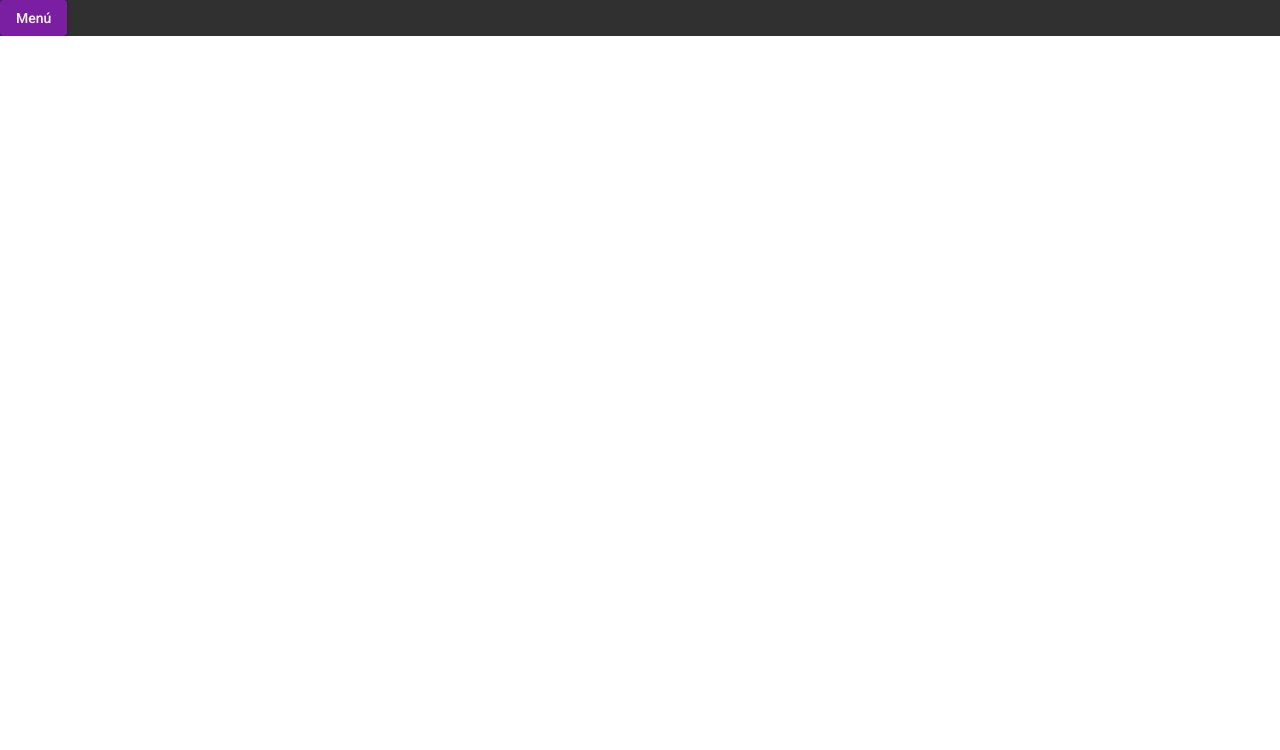
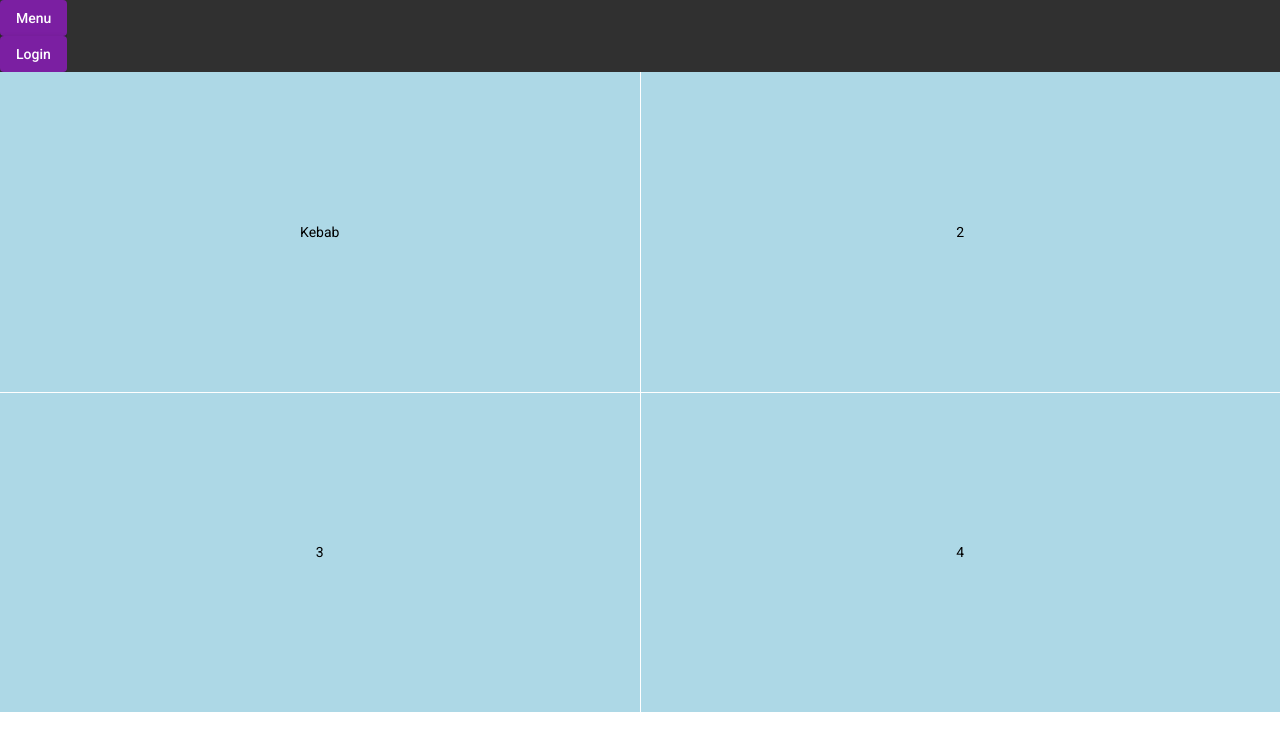
Before and after one commit to davidAldaz/AthanasiaFrontEnd, an Angular app: page /home in a window 1280 px wide. Before the commit this address led to /. Shown: the top 750 px of the page. Built offline with nearby package versions, Linux system fonts and the light colour scheme.

Commit message:
Works, for the moment...

```diff
--- a/src/app/Components/client/client.component.html
+++ /dev/null
@@ -1 +0,0 @@
-<p>client works!</p>
--- a/src/app/Components/client/client.component.ts
+++ /dev/null
@@ -1,15 +0,0 @@
-import { Component, OnInit } from '@angular/core';
-
-@Component({
-  selector: 'app-client',
-  templateUrl: './client.component.html',
-  styleUrls: ['./client.component.scss']
-})
-export class ClientComponent implements OnInit {
-
-  constructor() { }
-
-  ngOnInit(): void {
-  }
-
-}
--- /dev/null
+++ b/src/app/Components/home/home.component.html
@@ -0,0 +1,6 @@
+<mat-grid-list cols="2" rowHeight="2:1">
+    <mat-grid-tile>Kebab</mat-grid-tile>
+    <mat-grid-tile>2</mat-grid-tile>
+    <mat-grid-tile>3</mat-grid-tile>
+    <mat-grid-tile>4</mat-grid-tile>
+</mat-grid-list>
--- /dev/null
+++ b/src/app/Components/home/home.component.scss
@@ -0,0 +1,9 @@
+mat-grid-tile {
+    display: flex;
+    flex-wrap: wrap;
+    width: 100%;
+    background: lightblue;
+}
+mat-grid-tile{
+    flex-basis: 100px;
+}
--- /dev/null
+++ b/src/app/Components/home/home.component.ts
@@ -0,0 +1,15 @@
+import { Component, OnInit } from '@angular/core';
+
+@Component({
+  selector: 'app-home',
+  templateUrl: './home.component.html',
+  styleUrls: ['./home.component.scss']
+})
+export class HomeComponent implements OnInit {
+
+  constructor() { }
+
+  ngOnInit(): void {
+  }
+
+}
--- /dev/null
+++ b/src/app/Components/login/login.component.html
@@ -0,0 +1,23 @@
+<mat-card>
+    <mat-card-title>Login</mat-card-title>
+    <mat-card-content>
+        <form>
+            <p>
+                <mat-form-field>
+                    <input type="text" formControlName="email" matInput
+                    placeholder="Email">
+                </mat-form-field>
+            </p>
+            <p>
+                <mat-form-field>
+                    <input type="password" formControlName="password" matInput
+                    placeholder="Passsword">
+                </mat-form-field>
+            </p>
+            <div>
+                <button type="submit" mat-raised-button
+                >Iniciar sesión</button>
+            </div>
+    </form>
+    </mat-card-content>
+</mat-card>
--- /dev/null
+++ b/src/app/Components/login/login.component.ts
@@ -0,0 +1,15 @@
+import { Component, OnInit } from '@angular/core';
+
+@Component({
+  selector: 'app-login',
+  templateUrl: './login.component.html',
+  styleUrls: ['./login.component.scss']
+})
+export class LoginComponent implements OnInit {
+
+  constructor() { }
+
+  ngOnInit(): void {
+  }
+
+}
--- a/src/app/app-routing.module.ts
+++ b/src/app/app-routing.module.ts
@@ -1,8 +1,13 @@
 import { NgModule } from '@angular/core';
 import { RouterModule, Routes } from '@angular/router';
 import { NewSaleComponent } from './Components/clientComponents/new-sale/new-sale.component';
+import { HomeComponent } from './Components/home/home.component';
+import { LoginComponent } from './Components/login/login.component';
 
 const routes: Routes = [
+  { path: '', redirectTo: 'home', pathMatch: 'full'},
+  { path: 'home', component: HomeComponent},
+  { path: 'login', component: LoginComponent},
   { path: 'newSale', component: NewSaleComponent}
 ];
 
--- a/src/app/app.component.html
+++ b/src/app/app.component.html
@@ -1,12 +1,17 @@
 <mat-drawer-container class="global-content">
   <mat-drawer #drawer mode="side">
-      <a [routerLink]="['/home']">Inicio</a><br>
-      <a [routerLink]="['/cliente']">Cliente</a><br>
-      <a [routerLink]="['/venta']">Venta</a><br>
+      <a [routerLink]="['/home']">Home</a><br>
+      <a [routerLink]="['/newSale']">Products</a><br>
   </mat-drawer>
   <div>
       <button (click)="drawer.toggle();" mat-raised-button
-      color="primary">Menú</button>
-      <router-outlet></router-outlet>
+      color="primary">Menu</button>
+      <div>
+        <button mat-raised-button color="primary"
+        [routerLink]="['/login']">
+          Login
+        </button>
+      </div>
   </div>
 </mat-drawer-container>
+<router-outlet></router-outlet>
--- a/src/app/app.component.scss
+++ b/src/app/app.component.scss
@@ -0,0 +1,19 @@
+mat-drawer-container{
+    display: flex;
+    justify-content: space-between;
+}
+mat-toolbar{
+    height: 50px;
+}
+mat-drawer{
+    width: 100px;
+    display: flex;
+    justify-content: space-around;
+}
+a{
+    height: 100%;
+    width: 100%;
+    margin: 10px;
+    padding: 5px;
+    text-decoration: none;
+}
```
Also changed, not shown: src/app/app.module.ts (+10 -4 lines), src/app/Components/login/login.component.scss (added), 2 other files (tests, documents, lock files or other folders).
